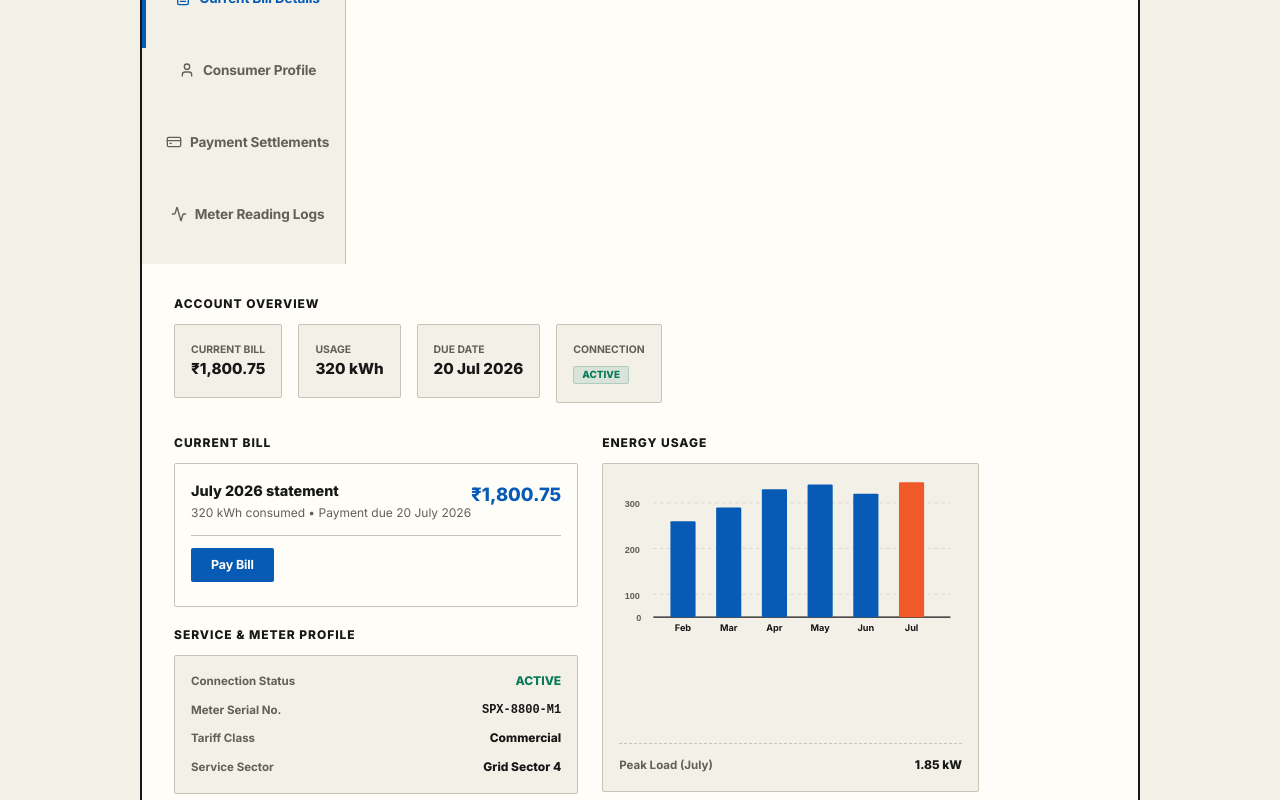
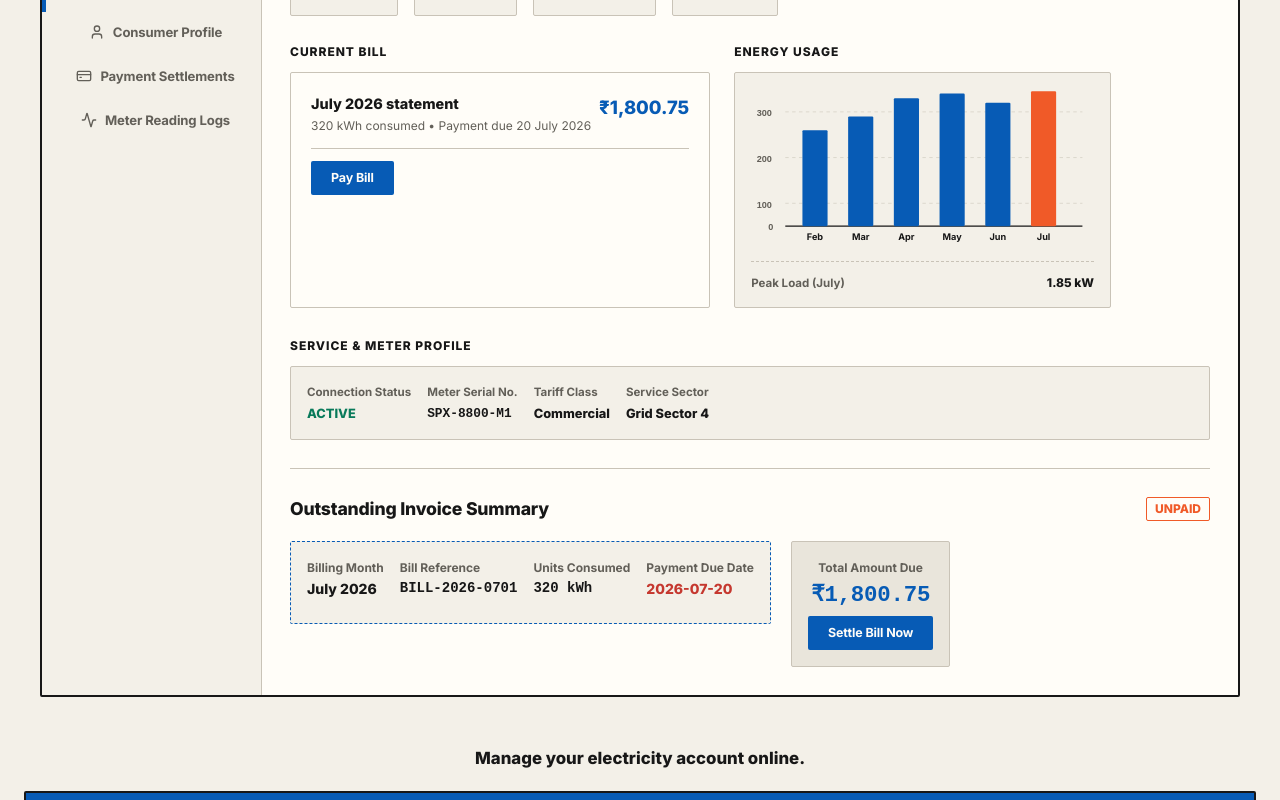
Before and after one commit to seven-mills04/electricity-billing-ui, a React (Vite) app in the folder electricity-billing-ui/: page / in a window 1280 px wide. Shown: the part 3760-4560 px from the top of the page. Built offline with nearby package versions, Linux system fonts and the light colour scheme.

Commit message:
fix(ui): landing page preview layout, admin dashboard chart header, and consumer header state flow

```diff
--- a/electricity-billing-ui/src/components/landing/ConsumerPreview.jsx
+++ b/electricity-billing-ui/src/components/landing/ConsumerPreview.jsx
@@ -121,7 +121,7 @@ const ConsumerPreview = () => {
         {/* Browser Mock Interface Frame */}
         <Box
           sx={{
-            maxWidth: 1000,
+            maxWidth: { xs: "100%", md: 1140, lg: 1200 },
             mx: "auto",
             borderRadius: "2px",
             border: "2px solid #171717", // Strong ink border
@@ -188,19 +188,31 @@ const ConsumerPreview = () => {
             </Box>
           </Box>
 
-          <Grid container>
+          {/* Main 2-Column Application Preview Body Layout */}
+          <Box
+            className="portal-preview-body"
+            sx={{
+              display: "grid",
+              gridTemplateColumns: {
+                xs: "1fr",
+                sm: "190px minmax(0, 1fr)",
+                md: "220px minmax(0, 1fr)",
+              },
+              bgcolor: "#FFFDF8",
+              minHeight: 450,
+            }}
+          >
             {/* Left Sidebar Menu */}
-            <Grid
-              item
-              xs={12}
-              sm={3.5}
+            <Box
+              component="aside"
+              className="portal-sidebar"
               sx={{
                 borderRight: { xs: "none", sm: "1px solid #C9C3B7" },
                 borderBottom: { xs: "1px solid #C9C3B7", sm: "none" },
                 bgcolor: "#F3F0E8", // warm paper sidebar background
               }}
             >
-              <Box sx={{ p: 2.5, display: { xs: "none", sm: "flex" }, alignItems: "center", gap: 1.5 }}>
+              <Box sx={{ p: 2, display: { xs: "none", sm: "flex" }, alignItems: "center", gap: 1.5 }}>
                 <Avatar
                   sx={{
                     bgcolor: "#075BB5",
@@ -215,8 +227,8 @@ const ConsumerPreview = () => {
                 >
                   AS
                 </Avatar>
-                <Box>
-                  <Typography variant="body2" sx={{ fontWeight: 800, color: "#171717" }}>
+                <Box sx={{ overflow: "hidden" }}>
+                  <Typography variant="body2" sx={{ fontWeight: 800, color: "#171717", whiteSpace: "nowrap", overflow: "hidden", textOverflow: "ellipsis" }}>
                     Dr. Aditya Sen
                   </Typography>
                   <Typography variant="caption" sx={{ color: "#625F58", fontFamily: "monospace", fontWeight: 700 }}>
@@ -238,12 +250,14 @@ const ConsumerPreview = () => {
                   "& .MuiTab-root": {
                     alignItems: "flex-start",
                     textAlign: "left",
-                    pl: 3,
-                    py: 1.8,
-                    fontSize: "0.85rem",
+                    pl: 2.5,
+                    pr: 1.5,
+                    py: 1.5,
+                    fontSize: "0.82rem",
                     fontWeight: 700,
                     textTransform: "none",
                     color: "#625F58",
+                    minHeight: 44,
                     "&.Mui-selected": { color: "#075BB5" },
                   },
                 }}
@@ -281,10 +295,19 @@ const ConsumerPreview = () => {
                 <Tab label="Payments" icon={<CreditCard size={14} />} iconPosition="start" />
                 <Tab label="Meter Logs" icon={<Activity size={14} />} iconPosition="start" />
               </Tabs>
-            </Grid>
+            </Box>
 
             {/* Right Main Content Preview Area */}
-            <Grid item xs={12} sm={8.5} sx={{ p: { xs: 2.5, sm: 4 }, bgcolor: "#FFFDF8", minHeight: 380 }}>
+            <Box
+              component="main"
+              className="portal-preview-content"
+              sx={{
+                p: { xs: 2, sm: 3, md: 3.5 },
+                bgcolor: "#FFFDF8",
+                minWidth: 0,
+                width: "100%",
+              }}
+            >
               {/* Tab 0: Current Bill Details */}
               {activeTab === 0 && (
                 <Box>
@@ -293,44 +316,44 @@ const ConsumerPreview = () => {
                     Account Overview
                   </Typography>
 
-                  {/* Account Overview Grid */}
-                  <Grid container spacing={2} sx={{ mb: 4 }}>
-                    <Grid item xs={6} sm={3}>
-                      <Box sx={{ p: 2, bgcolor: "#F3F0E8", border: "1px solid #C9C3B7", borderRadius: "2px" }}>
+                  {/* Account Overview Grid - 4 Cards */}
+                  <Grid container spacing={2} sx={{ mb: 3.5 }}>
+                    <Grid item xs={6} sm={6} md={3}>
+                      <Box sx={{ p: 2, bgcolor: "#F3F0E8", border: "1px solid #C9C3B7", borderRadius: "2px", height: "100%" }}>
                         <Typography variant="caption" sx={{ color: "#625F58", display: "block", fontWeight: 700, textTransform: "uppercase", fontSize: "0.65rem" }}>
                           Current Bill
                         </Typography>
-                        <Typography variant="body2" sx={{ fontWeight: 800, color: "#171717", fontSize: "0.95rem" }}>
+                        <Typography variant="body2" sx={{ fontWeight: 800, color: "#171717", fontSize: "0.95rem", mt: 0.5 }}>
                           ₹1,800.75
                         </Typography>
                       </Box>
                     </Grid>
-                    <Grid item xs={6} sm={3}>
-                      <Box sx={{ p: 2, bgcolor: "#F3F0E8", border: "1px solid #C9C3B7", borderRadius: "2px" }}>
+                    <Grid item xs={6} sm={6} md={3}>
+                      <Box sx={{ p: 2, bgcolor: "#F3F0E8", border: "1px solid #C9C3B7", borderRadius: "2px", height: "100%" }}>
                         <Typography variant="caption" sx={{ color: "#625F58", display: "block", fontWeight: 700, textTransform: "uppercase", fontSize: "0.65rem" }}>
                           Usage
                         </Typography>
-                        <Typography variant="body2" sx={{ fontWeight: 800, color: "#171717", fontSize: "0.95rem" }}>
+                        <Typography variant="body2" sx={{ fontWeight: 800, color: "#171717", fontSize: "0.95rem", mt: 0.5 }}>
                           320 kWh
                         </Typography>
                       </Box>
                     </Grid>
-                    <Grid item xs={6} sm={3}>
-                      <Box sx={{ p: 2, bgcolor: "#F3F0E8", border: "1px solid #C9C3B7", borderRadius: "2px" }}>
+                    <Grid item xs={6} sm={6} md={3}>
+                      <Box sx={{ p: 2, bgcolor: "#F3F0E8", border: "1px solid #C9C3B7", borderRadius: "2px", height: "100%" }}>
                         <Typography variant="caption" sx={{ color: "#625F58", display: "block", fontWeight: 700, textTransform: "uppercase", fontSize: "0.65rem" }}>
                           Due Date
                         </Typography>
-                        <Typography variant="body2" sx={{ fontWeight: 800, color: "#171717", fontSize: "0.95rem" }}>
+                        <Typography variant="body2" sx={{ fontWeight: 800, color: "#171717", fontSize: "0.95rem", mt: 0.5 }}>
                           20 Jul 2026
                         </Typography>
                       </Box>
                     </Grid>
-                    <Grid item xs={6} sm={3}>
-                      <Box sx={{ p: 2, bgcolor: "#F3F0E8", border: "1px solid #C9C3B7", borderRadius: "2px", display: "flex", flexDirection: "column", justifyContent: "space-between", height: "100%", minHeight: "53px" }}>
-                        <Typography variant="caption" sx={{ color: "#625F58", display: "block", fontWeight: 700, textTransform: "uppercase", fontSize: "0.65rem", mb: 0.5 }}>
+                    <Grid item xs={6} sm={6} md={3}>
+                      <Box sx={{ p: 2, bgcolor: "#F3F0E8", border: "1px solid #C9C3B7", borderRadius: "2px", height: "100%", display: "flex", flexDirection: "column", justifyContent: "space-between" }}>
+                        <Typography variant="caption" sx={{ color: "#625F58", display: "block", fontWeight: 700, textTransform: "uppercase", fontSize: "0.65rem" }}>
                           Connection
                         </Typography>
-                        <Box>
+                        <Box sx={{ mt: 0.5 }}>
                           <Chip
                             label="ACTIVE"
                             size="small"
@@ -349,9 +372,9 @@ const ConsumerPreview = () => {
                     </Grid>
                   </Grid>
 
-                  {/* Billing Details & Usage Grid */}
-                  <Grid container spacing={3} sx={{ mb: 4 }}>
-                    <Grid item xs={12} md={7}>
+                  {/* Current Bill & Energy Usage 2-Column Row */}
+                  <Grid container spacing={3} sx={{ mb: 3.5 }}>
+                    <Grid item xs={12} md={6}>
                       <Typography variant="h5" sx={{ fontWeight: 900, color: "#171717", fontSize: "0.75rem", letterSpacing: "0.08em", textTransform: "uppercase", mb: 1.5 }}>
                         Current Bill
                       </Typography>
@@ -362,12 +385,15 @@ const ConsumerPreview = () => {
                           border: "1px solid #C9C3B7",
                           bgcolor: "#FFFDF8",
                           boxShadow: "none",
-                          mb: 2.5
+                          height: "calc(100% - 30px)",
+                          display: "flex",
+                          flexDirection: "column",
+                          justifyContent: "space-between",
                         }}
                       >
-                        <CardContent sx={{ p: 2 }}>
+                        <CardContent sx={{ p: 2.5 }}>
                           <Stack spacing={1.5}>
-                            <Box sx={{ display: "flex", justifyContent: "space-between", alignItems: "flex-start" }}>
+                            <Box sx={{ display: "flex", justifyContent: "space-between", alignItems: "flex-start", flexWrap: "wrap", gap: 1 }}>
                               <Box>
                                 <Typography variant="body2" sx={{ fontWeight: 800, color: "#171717", fontSize: "0.9rem" }}>
                                   July 2026 statement
@@ -403,33 +429,9 @@ const ConsumerPreview = () => {
                           </Stack>
                         </CardContent>
                       </Card>
-
-                      <Typography variant="h5" sx={{ fontWeight: 900, color: "#171717", fontSize: "0.75rem", letterSpacing: "0.08em", textTransform: "uppercase", mb: 1.5 }}>
-                        Service & Meter Profile
-                      </Typography>
-                      <Box sx={{ p: 2, border: "1px solid #C9C3B7", borderRadius: "2px", bgcolor: "#F3F0E8" }}>
-                        <Stack spacing={1.2}>
-                          <Box sx={{ display: "flex", justifyContent: "space-between" }}>
-                            <Typography variant="caption" sx={{ color: "#625F58", fontWeight: 700, fontSize: "0.72rem" }}>Connection Status</Typography>
-                            <Typography variant="body2" sx={{ fontWeight: 800, color: "#087A5A", fontSize: "0.75rem" }}>ACTIVE</Typography>
-                          </Box>
-                          <Box sx={{ display: "flex", justifyContent: "space-between" }}>
-                            <Typography variant="caption" sx={{ color: "#625F58", fontWeight: 700, fontSize: "0.72rem" }}>Meter Serial No.</Typography>
-                            <Typography variant="body2" sx={{ fontWeight: 800, color: "#171717", fontFamily: "monospace", fontSize: "0.75rem" }}>SPX-8800-M1</Typography>
-                          </Box>
-                          <Box sx={{ display: "flex", justifyContent: "space-between" }}>
-                            <Typography variant="caption" sx={{ color: "#625F58", fontWeight: 700, fontSize: "0.72rem" }}>Tariff Class</Typography>
-                            <Typography variant="body2" sx={{ fontWeight: 800, color: "#171717", fontSize: "0.75rem" }}>Commercial</Typography>
-                          </Box>
-                          <Box sx={{ display: "flex", justifyContent: "space-between" }}>
-                            <Typography variant="caption" sx={{ color: "#625F58", fontWeight: 700, fontSize: "0.72rem" }}>Service Sector</Typography>
-                            <Typography variant="body2" sx={{ fontWeight: 800, color: "#171717", fontSize: "0.75rem" }}>Grid Sector 4</Typography>
-                          </Box>
-                        </Stack>
-                      </Box>
                     </Grid>
 
-                    <Grid item xs={12} md={5}>
+                    <Grid item xs={12} md={6}>
                       <Typography variant="h5" sx={{ fontWeight: 900, color: "#171717", fontSize: "0.75rem", letterSpacing: "0.08em", textTransform: "uppercase", mb: 1.5 }}>
                         Energy Usage
                       </Typography>
@@ -475,8 +477,35 @@ const ConsumerPreview = () => {
                     </Grid>
                   </Grid>
 
+                  {/* Service & Meter Profile */}
+                  <Box sx={{ mb: 3.5 }}>
+                    <Typography variant="h5" sx={{ fontWeight: 900, color: "#171717", fontSize: "0.75rem", letterSpacing: "0.08em", textTransform: "uppercase", mb: 1.5 }}>
+                      Service & Meter Profile
+                    </Typography>
+                    <Box sx={{ p: 2, border: "1px solid #C9C3B7", borderRadius: "2px", bgcolor: "#F3F0E8" }}>
+                      <Grid container spacing={2}>
+                        <Grid item xs={12} sm={6} md={3}>
+                          <Typography variant="caption" sx={{ color: "#625F58", fontWeight: 700, fontSize: "0.72rem", display: "block" }}>Connection Status</Typography>
+                          <Typography variant="body2" sx={{ fontWeight: 800, color: "#087A5A", fontSize: "0.8rem", mt: 0.25 }}>ACTIVE</Typography>
+                        </Grid>
+                        <Grid item xs={12} sm={6} md={3}>
+                          <Typography variant="caption" sx={{ color: "#625F58", fontWeight: 700, fontSize: "0.72rem", display: "block" }}>Meter Serial No.</Typography>
+                          <Typography variant="body2" sx={{ fontWeight: 800, color: "#171717", fontFamily: "monospace", fontSize: "0.8rem", mt: 0.25 }}>SPX-8800-M1</Typography>
+                        </Grid>
+                        <Grid item xs={12} sm={6} md={3}>
+                          <Typography variant="caption" sx={{ color: "#625F58", fontWeight: 700, fontSize: "0.72rem", display: "block" }}>Tariff Class</Typography>
+                          <Typography variant="body2" sx={{ fontWeight: 800, color: "#171717", fontSize: "0.8rem", mt: 0.25 }}>Commercial</Typography>
+                        </Grid>
+                        <Grid item xs={12} sm={6} md={3}>
+                          <Typography variant="caption" sx={{ color: "#625F58", fontWeight: 700, fontSize: "0.72rem", display: "block" }}>Service Sector</Typography>
+                          <Typography variant="body2" sx={{ fontWeight: 800, color: "#171717", fontSize: "0.8rem", mt: 0.25 }}>Grid Sector 4</Typography>
+                        </Grid>
+                      </Grid>
+                    </Box>
+                  </Box>
+
                   {/* Outstanding Invoice Summary Section */}
-                  <Box sx={{ mt: 4, pt: 4, borderTop: "1px solid #C9C3B7" }}>
+                  <Box sx={{ mt: 3.5, pt: 3.5, borderTop: "1px solid #C9C3B7" }}>
                     <Box
                       sx={{
                         display: "flex",
@@ -484,10 +513,10 @@ const ConsumerPreview = () => {
                         alignItems: "center",
                         gap: 2,
                         flexWrap: "wrap",
-                        mb: 3
+                        mb: 2.5
                       }}
                     >
-                      <Typography variant="h4" sx={{ fontWeight: 800, color: "#171717", fontSize: "1.15rem" }}>
+                      <Typography variant="h4" sx={{ fontWeight: 800, color: "#171717", fontSize: "1.1rem" }}>
                         Outstanding Invoice Summary
                       </Typography>
                       <Chip
@@ -503,7 +532,7 @@ const ConsumerPreview = () => {
                       />
                     </Box>
 
-                    <Grid container spacing={3}>
+                    <Grid container spacing={2.5}>
                       <Grid item xs={12} md={8}>
                         <Card
                           variant="outlined"
@@ -514,21 +543,21 @@ const ConsumerPreview = () => {
                             boxShadow: "none",
                           }}
                         >
-                          <CardContent sx={{ p: 2.5 }}>
+                          <CardContent sx={{ p: 2 }}>
                             <Grid container spacing={2}>
-                              <Grid item xs={12} sm={6} md={3}>
+                              <Grid item xs={6} sm={3}>
                                 <Typography variant="caption" sx={{ color: "#625F58", display: "block", fontWeight: 700 }}>Billing Month</Typography>
                                 <Typography variant="body2" sx={{ fontWeight: 800, color: "#171717" }}>{mockBill.billingMonth}</Typography>
                               </Grid>
-                              <Grid item xs={12} sm={6} md={3}>
+                              <Grid item xs={6} sm={3}>
                                 <Typography variant="caption" sx={{ color: "#625F58", display: "block", fontWeight: 700 }}>Bill Reference</Typography>
                                 <Typography variant="body2" sx={{ fontWeight: 800, color: "#171717", fontFamily: "monospace" }}>{mockBill.billNo}</Typography>
                               </Grid>
-                              <Grid item xs={12} sm={6} md={3}>
+                              <Grid item xs={6} sm={3}>
                                 <Typography variant="caption" sx={{ color: "#625F58", display: "block", fontWeight: 700 }}>Units Consumed</Typography>
                                 <Typography variant="body2" sx={{ fontWeight: 800, color: "#171717", fontFamily: "monospace" }}>{mockBill.unitsConsumed} kWh</Typography>
                               </Grid>
-                              <Grid item xs={12} sm={6} md={3}>
+                              <Grid item xs={6} sm={3}>
                                 <Typography variant="caption" sx={{ color: "#625F58", display: "block", fontWeight: 700 }}>Payment Due Date</Typography>
                                 <Typography variant="body2" sx={{ fontWeight: 800, color: "#C5382F" }}>{mockBill.dueDate}</Typography>
                               </Grid>
@@ -547,7 +576,7 @@ const ConsumerPreview = () => {
                             flexDirection: "column",
                             justifyContent: "center",
                             bgcolor: "#E9E5DB",
-                            p: 2.5,
+                            p: 2,
                             textAlign: "center",
                           }}
                         >
@@ -556,7 +585,7 @@ const ConsumerPreview = () => {
                           </Typography>
                           <Typography
                             variant="h3"
-                            sx={{ fontWeight: 900, color: "#075BB5", fontFamily: "monospace", mb: 1.5, fontSize: "1.5rem" }}
+                            sx={{ fontWeight: 900, color: "#075BB5", fontFamily: "monospace", mb: 1, fontSize: "1.4rem" }}
                           >
                             ₹{mockBill.totalAmount.toLocaleString()}
                           </Typography>
@@ -569,8 +598,9 @@ const ConsumerPreview = () => {
                               color: "#FFFDF8",
                               borderRadius: "2px",
                               fontWeight: 700,
-                              py: 1,
+                              py: 0.75,
                               textTransform: "none",
+                              fontSize: "0.78rem",
                               "&:hover": { bgcolor: "#064B95" },
                             }}
                           >
@@ -772,8 +802,8 @@ const ConsumerPreview = () => {
                   </TableContainer>
                 </Box>
               )}
-            </Grid>
-          </Grid>
+            </Box>
+          </Box>
         </Box>
 
         {/* Landing Page CTA below the Mock Browser */}
--- a/electricity-billing-ui/src/main.jsx
+++ b/electricity-billing-ui/src/main.jsx
@@ -5,13 +5,15 @@ import App from './App.jsx';
 import { ThemeProvider } from '@mui/material/styles';
 import CssBaseline from '@mui/material/CssBaseline';
 import theme from './styles/theme';
+import { AuthProvider } from './context/AuthContext';
 
 ReactDOM.createRoot(document.getElementById('root')).render(
   <BrowserRouter>
     <ThemeProvider theme={theme}>
-
       <CssBaseline />
-      <App />
+      <AuthProvider>
+        <App />
+      </AuthProvider>
     </ThemeProvider>
   </BrowserRouter>,
 );
```
Also changed, not shown: electricity-billing-ui/src/components/Navbar.jsx (+23 -39 lines), electricity-billing-ui/src/components/Sidebar.jsx (+13 -12 lines), electricity-billing-ui/src/components/common/ChartCard.jsx (+30 -6 lines), electricity-billing-ui/src/context/AuthContext.jsx (added, +119 -0 lines), electricity-billing-ui/src/pages/Dashboard.jsx (+5 -16 lines), electricity-billing-ui/src/pages/Login.jsx (+17 -12 lines).
